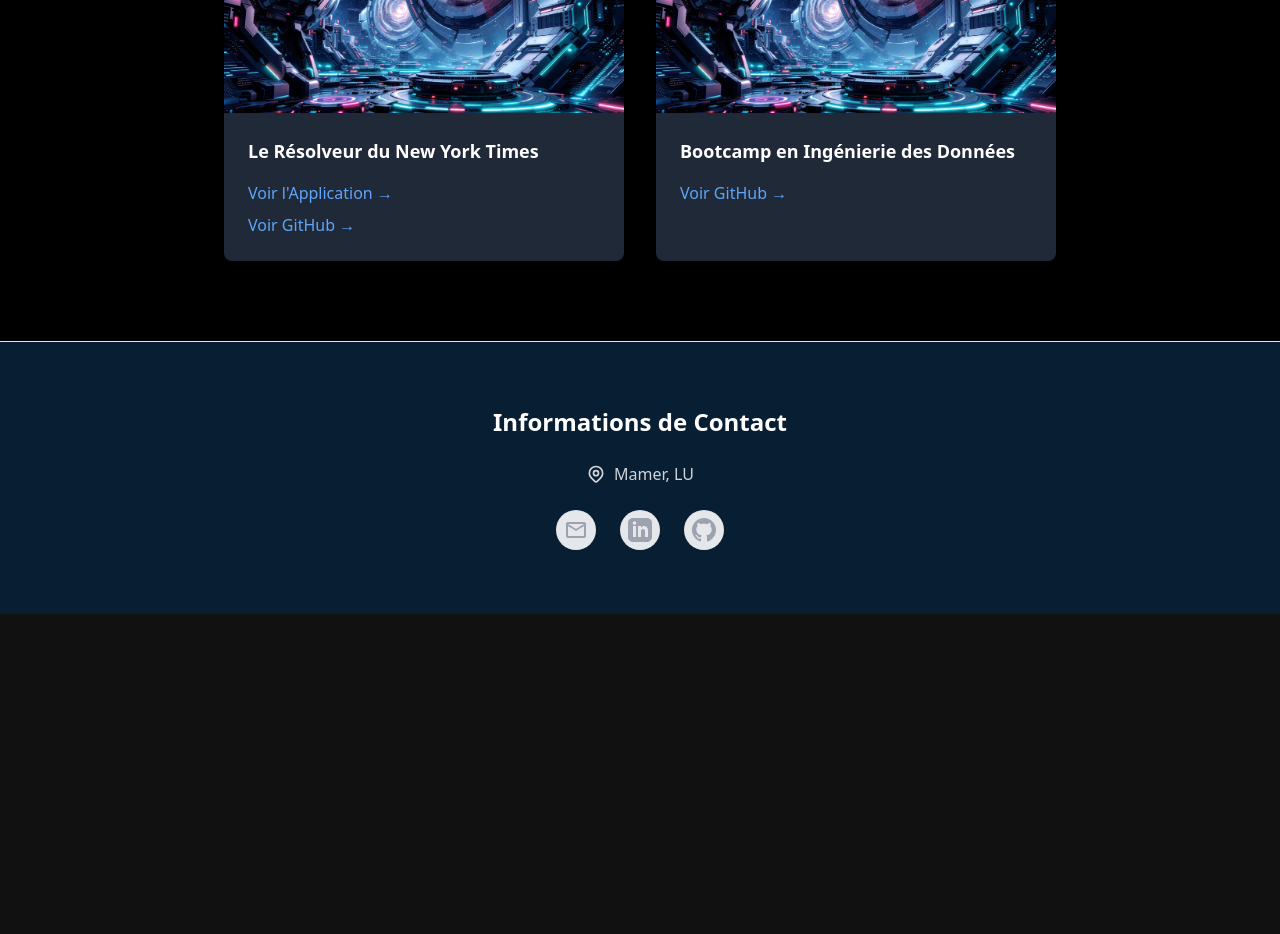
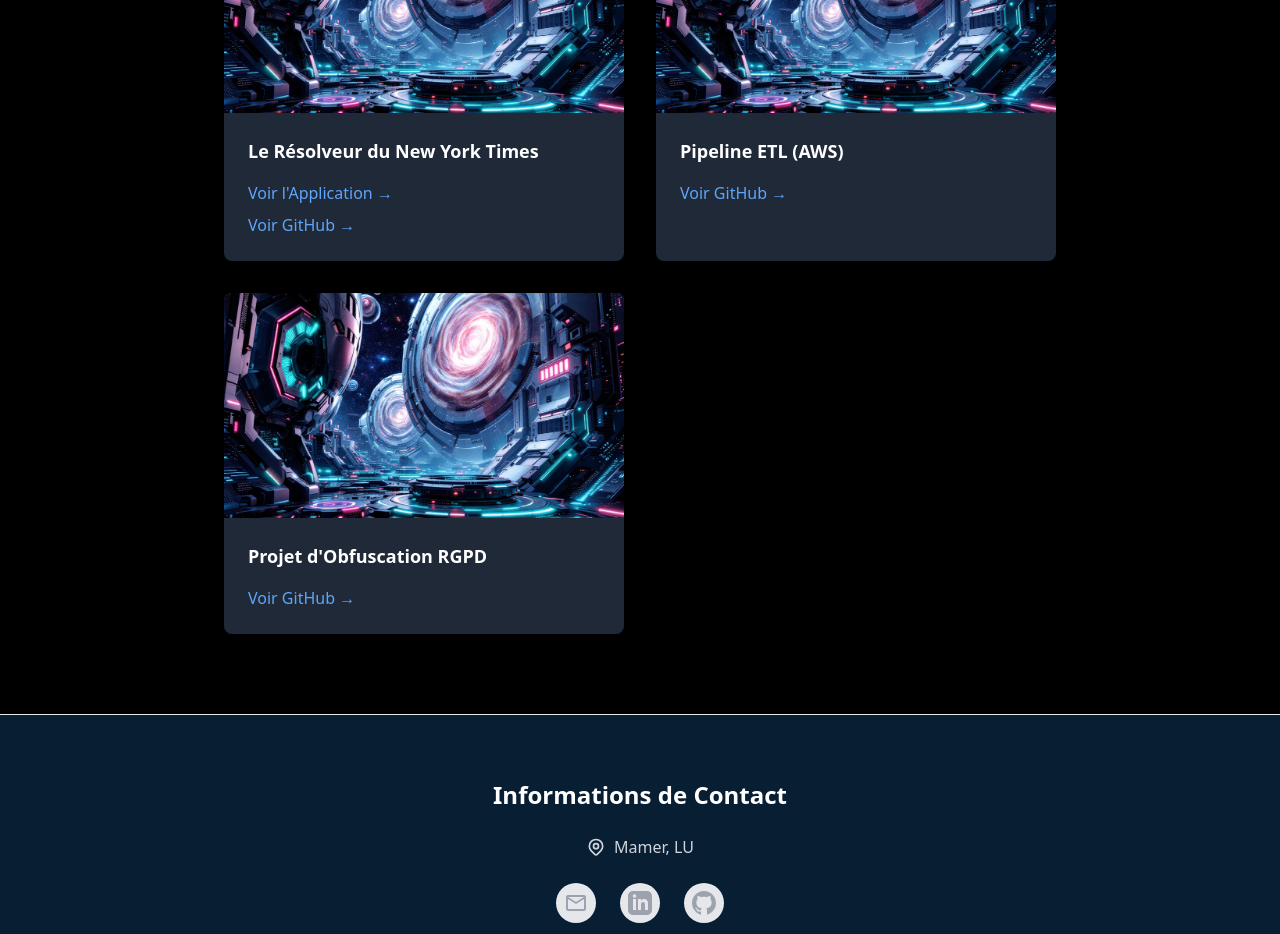
Before and after one commit to Armatoor147/vincent-portfolio-site, a Next.js app: page / in a window 1280 px wide. Shown: the part 4420-5354 px from the top of the page. Before the commit the page ends 5034 px from the top, so only its background shows below. Built offline with nearby package versions, Linux system fonts and the light colour scheme.

Commit message:
Add GDPR Obfuscator Project

```diff
--- a/app/components/ProjectsSection.tsx
+++ b/app/components/ProjectsSection.tsx
@@ -60,5 +60,14 @@ const projects = [
 			DE: webPageText.DE.ProjectSection.project_titles[1]
 		},
 		github_link: "https://github.com/Armatoor147/team-fenor-de-project"
+	},
+	{
+		title: {
+			EN: webPageText.EN.ProjectSection.project_titles[2],
+			FR: webPageText.FR.ProjectSection.project_titles[2],
+			ES: webPageText.ES.ProjectSection.project_titles[2],
+			DE: webPageText.DE.ProjectSection.project_titles[2]
+		},
+		github_link: "https://github.com/Armatoor147/aws-gdpr-guard"
 	}
 ]
--- a/app/components/texts.ts
+++ b/app/components/texts.ts
@@ -36,7 +36,7 @@ export const webPageText: Record<Language, TextContent> = {
             title: "Projects",
             website_link_button: "View App",
             github_link_button: "View GitHub",
-            project_titles: ["The New York Times Solver", "Data Engineering Bootcamp"]
+            project_titles: ["The New York Times Solver", "ETL pipeline (AWS)", "GDPR Obfuscator Project"]
         },
         ContactSection: {
             title: "Contact Information"
@@ -56,7 +56,7 @@ export const webPageText: Record<Language, TextContent> = {
             title: "Projets",
             website_link_button: "Voir l'Application",
             github_link_button: "Voir GitHub",
-            project_titles: ["Le Résolveur du New York Times", "Bootcamp en Ingénierie des Données"]
+            project_titles: ["Le Résolveur du New York Times", "Pipeline ETL (AWS)", "Projet d'Obfuscation RGPD"]
         },
         ContactSection: {
             title: "Informations de Contact"
@@ -76,7 +76,7 @@ export const webPageText: Record<Language, TextContent> = {
             title: "Proyectos",
             website_link_button: "Ver la Aplicación",
             github_link_button: "Ver GitHub",
-            project_titles: ["El Solucionador del New York Times", "Bootcamp en Ingeniería de Datos"]
+            project_titles: ["El Solucionador del New York Times", "Pipeline ETL (AWS)", "Proyecto de Ofuscación de GDPR"]
         },
         ContactSection: {
             title: "Información de Contacto"
@@ -96,7 +96,7 @@ export const webPageText: Record<Language, TextContent> = {
             title: "Projekte",
             website_link_button: "App Anzeigen",
             github_link_button: "GitHub Anzeigen",
-            project_titles: ["Der New York Times Löser", "Data-Engineering-Bootcamp"]
+            project_titles: ["Der New York Times Löser", "ETL-Pipeline (AWS)", "GDPR-Verschleierungsprojekt"]
         },
         ContactSection: {
             title: "Kontaktinformationen"
```
